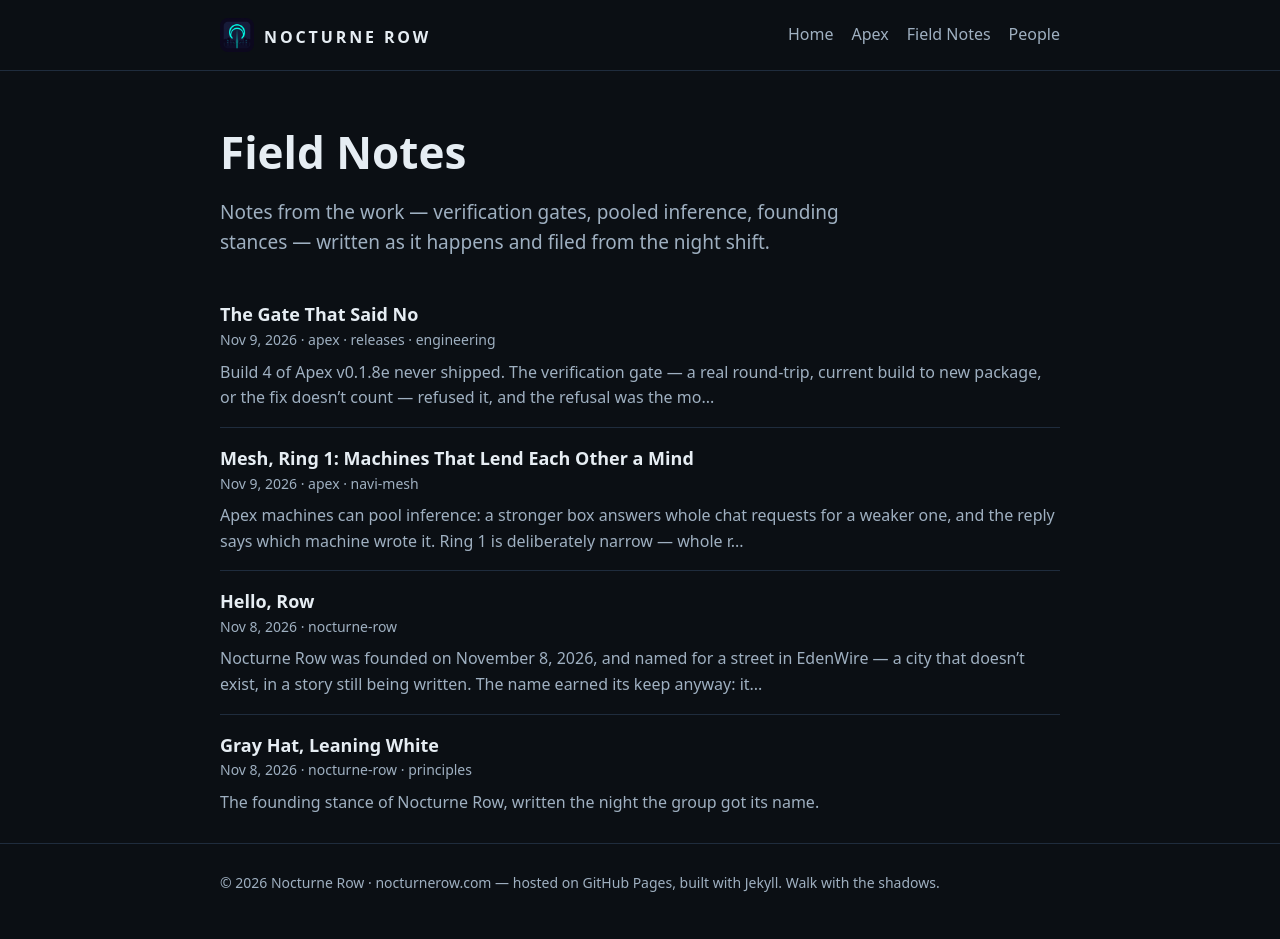
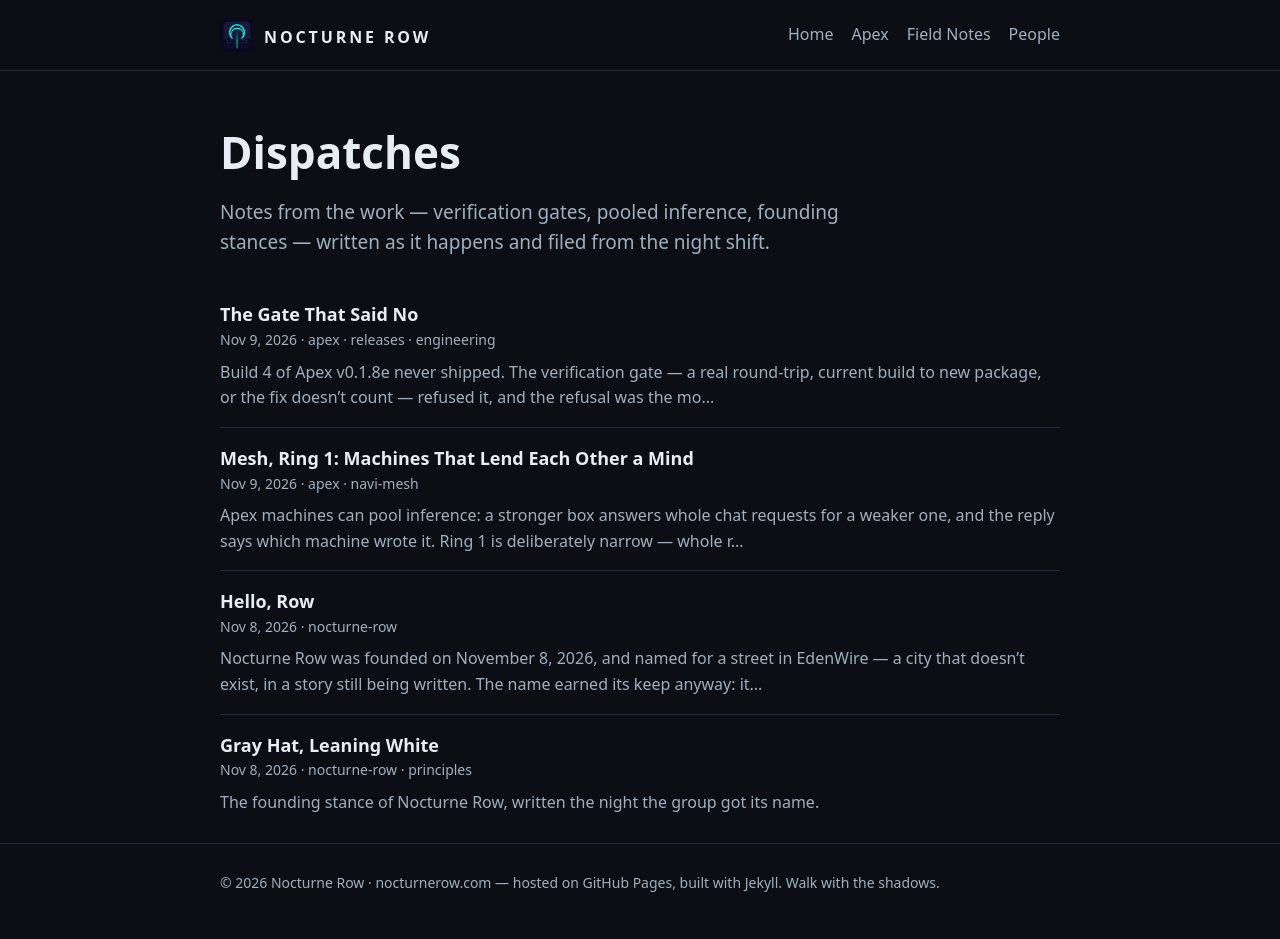
Before and after one commit to AlexKollar/nocturnerow, a Jekyll site: the page built from blog.html, in a window 1280 px wide. Built offline with Jekyll 4.4.1, drawn with Linux system fonts in a browser that asks for light colours.

Commit message:
Add blog.html permalink and rename Field Notes to Dispatches

```diff
--- a/blog.html
+++ b/blog.html
@@ -1,10 +1,11 @@
 ---
 layout: default
-title: Field Notes
+title: Dispatches
+permalink: /blog.html
 ---
 <main class="wrap">
 <div class="hero" style="padding:56px 0 8px">
-<h1>Field Notes</h1>
+<h1>Dispatches</h1>
 <p class="sub">Notes from the work — verification gates, pooled inference, founding stances — written as it happens and filed from the night shift.</p>
 </div>
 {% for post in site.posts %}
```
